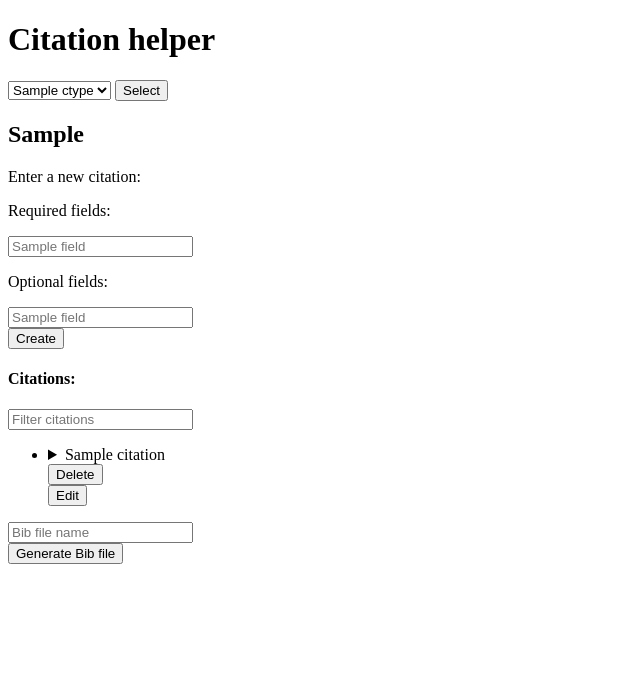
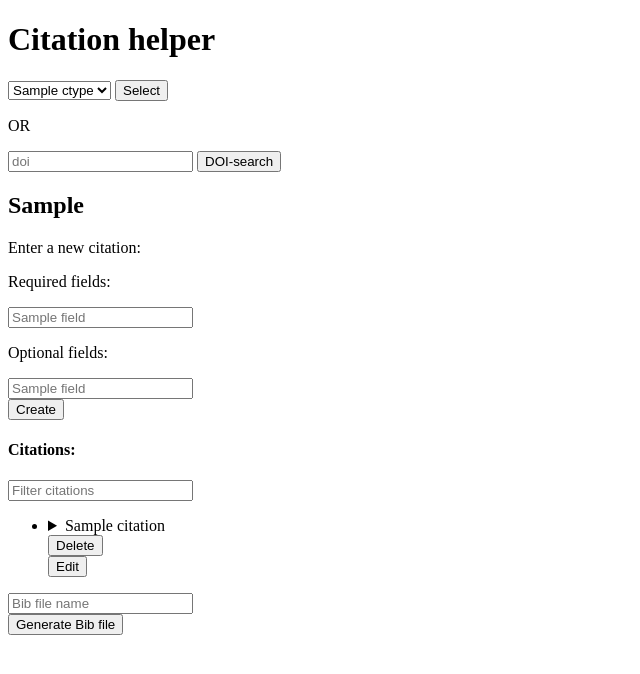
Before and after one commit to HackTastic5/miniprojekti, a Flask app: template src/templates/index.html in a window 1280 px wide. Shown: the top 674 px of the page, without its empty margins (0-640 px from the left). Run offline with Flask 3, Linux system fonts and the light colour scheme; the template is opened without the code that fills it: most values are stand-ins (such as "Sample title", 1, 10 or a date in 2020).

Commit message:
Add primitive UI for DOI search and result autofill

```diff
--- a/src/app.py
+++ b/src/app.py
@@ -7,6 +7,7 @@ from repositories.citation_repository import (
     delete_citation,
     update_citation,
     export_all_citations,
+    get_citation_by_doi
 )
 from config import app, test_env
 from util import validate_field, UserInputError
@@ -17,16 +18,23 @@ def index():
     citations = get_citations()
     all_citation_types = get_citation_types()
     citation_type = None
+    fields = {}
     editing_id = -1
 
     if request.method == "POST":
         citation_type = request.form.get("citation_type")
         editing_id = int(request.form.get("editing_id") or -1)
+        doi = request.form.get("doi")
+        doi_result = get_citation_by_doi(doi)
+        if doi_result:
+            citation_type = doi_result["citation_type"]
+            fields = doi_result["fields"]
 
     return render_template(
         "index.html",
         citations=citations,
         citation_type=citation_type,
+        fields=fields,
         editing_id=editing_id,
         all_citation_types=all_citation_types,
     )
--- a/src/templates/index.html
+++ b/src/templates/index.html
@@ -28,6 +28,13 @@ Citation app
   <input type="submit" value="Select">
 </form>
 
+<p>OR</p>
+
+<form action="/" method="post">
+  <input type="text" id="doi" name="doi" placeholder="doi" required>
+  <input type="submit" value="DOI-search">
+</form>
+
 {% if citation_type %}
   <h2>{{ citation_type }}</h2>
 
@@ -37,13 +44,21 @@ Citation app
     <br/>
     <p>Required fields:</p>
     {% for field in all_citation_types[citation_type]["required"] %}
-    <input type="text" name="{{ field }}" placeholder="{{ field }}" required>
+    <input type="text" name="{{ field }}"
+    {% if field in fields %}
+    value="{{ fields[field] }}"
+    {% endif %}
+    placeholder="{{ field }}" required>
     <br>
     {% endfor %}
 
     <p>Optional fields:</p>
     {% for field in all_citation_types[citation_type]["optional"] %}
-    <input type="text" name="{{ field }}" placeholder="{{ field }}">
+    <input type="text" name="{{ field }}"
+    {% if field in fields %}
+    value="{{ fields[field] }}"
+    {% endif %}
+    placeholder="{{ field }}">
     <br>
     {% endfor %}
 
```
